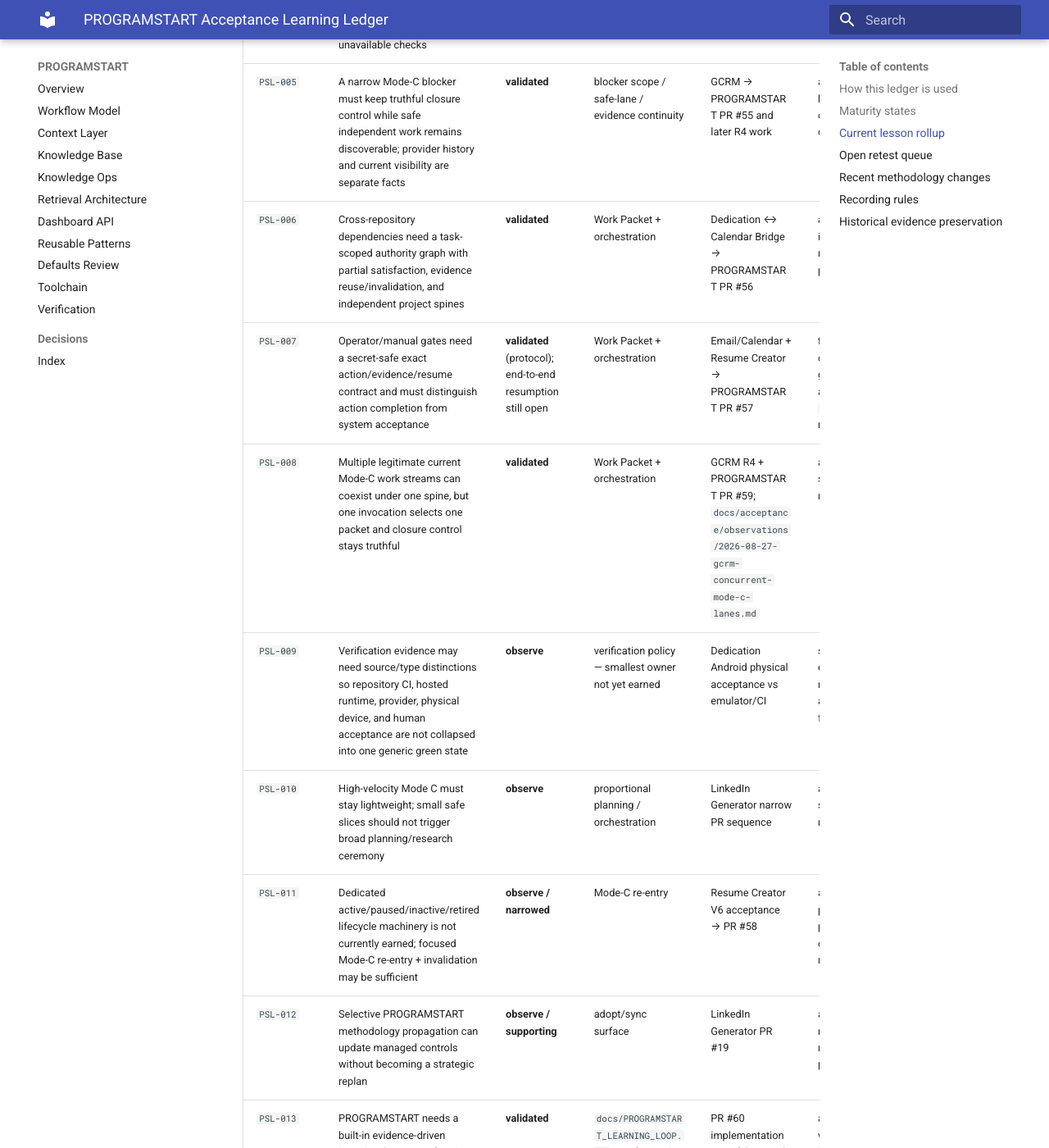
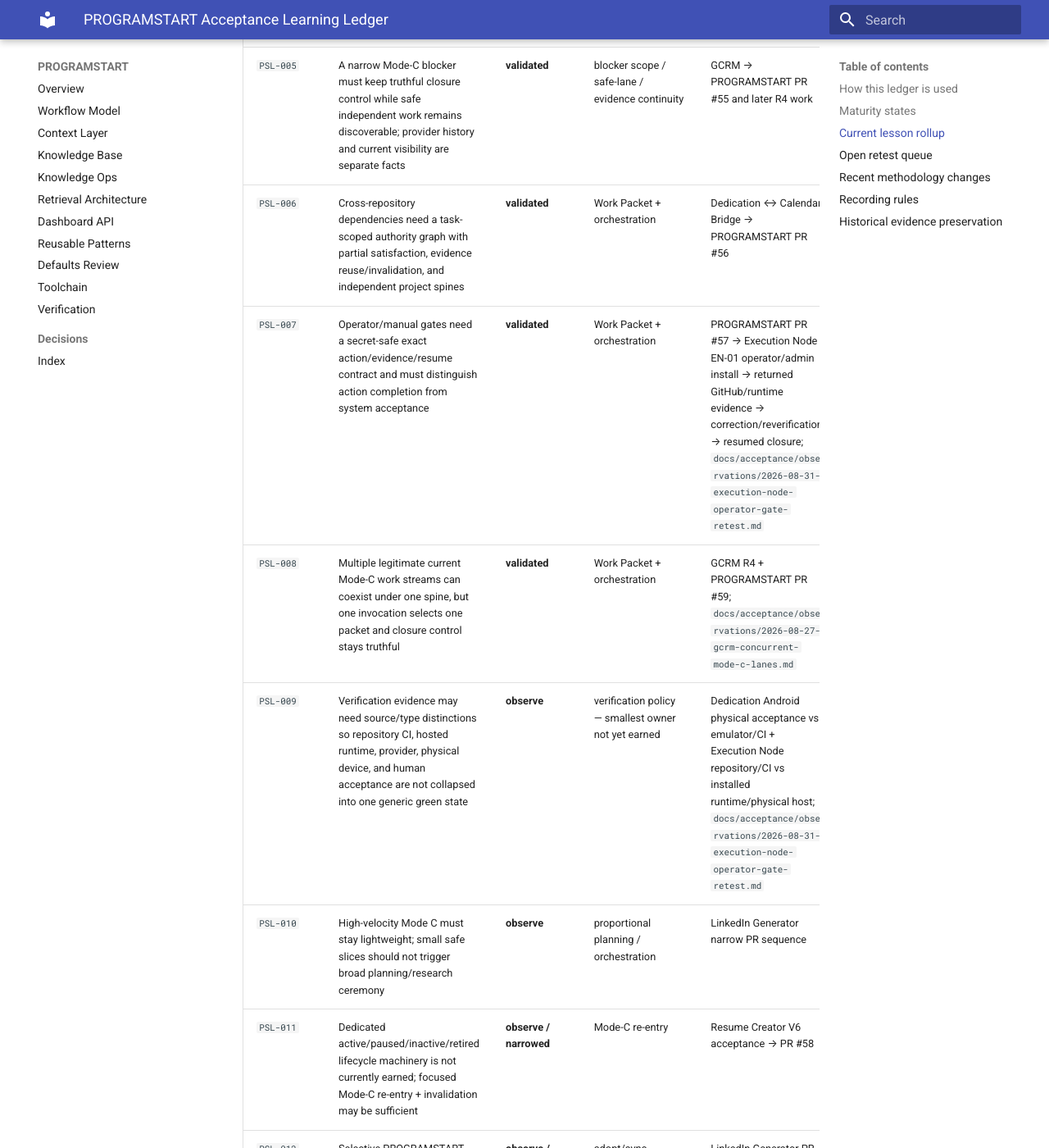
Before and after one commit to GrahamArdent/PROGRAMSTART, an MkDocs documentation site: the page built from docs/PROGRAMSTART_ACCEPTANCE_LEARNING_LEDGER.md, in a window 1280 px wide and 1400 px high, scrolled down 1855 px. Shown: the whole window at 82% size. Built offline with MkDocs 1.6.1 and Material for MkDocs 9.7.7, drawn with Linux system fonts in a browser that asks for light colours; some of the changed text lies outside the part shown.

Commit message:
docs(acceptance): reconcile execution-node learning maturity

```diff
--- a/docs/PROGRAMSTART_ACCEPTANCE_LEARNING_LEDGER.md
+++ b/docs/PROGRAMSTART_ACCEPTANCE_LEARNING_LEDGER.md
@@ -46,15 +46,15 @@
 | `PSL-004` | External target control + environment-aware orchestration should let PROGRAMSTART operate through available connected tools without vendoring its runtime or fabricating unavailable checks | **validated** | external target control plane + orchestration | Email Bridge acceptance → PROGRAMSTART PRs #53/#54 | another lean adopted repo executed primarily through connected tools |
 | `PSL-005` | A narrow Mode-C blocker must keep truthful closure control while safe independent work remains discoverable; provider history and current visibility are separate facts | **validated** | blocker scope / safe-lane / evidence continuity | GCRM → PROGRAMSTART PR #55 and later R4 work | another provider/manual blocker with safe preparation outside the blocked dependency |
 | `PSL-006` | Cross-repository dependencies need a task-scoped authority graph with partial satisfaction, evidence reuse/invalidation, and independent project spines | **validated** | Work Packet + orchestration | Dedication ↔ Calendar Bridge → PROGRAMSTART PR #56 | another companion integration where repository/runtime/provider planes disagree |
-| `PSL-007` | Operator/manual gates need a secret-safe exact action/evidence/resume contract and must distinguish action completion from system acceptance | **validated** (protocol); end-to-end resumption still open | Work Packet + orchestration | Email/Calendar + Resume Creator → PROGRAMSTART PR #57 | first real credential/device/CI/reviewer gate that returns evidence and resumes at declared `RESUME_AT` without broad reorientation |
+| `PSL-007` | Operator/manual gates need a secret-safe exact action/evidence/resume contract and must distinguish action completion from system acceptance | **validated** | Work Packet + orchestration | PROGRAMSTART PR #57 → Execution Node EN-01 operator/admin install → returned GitHub/runtime evidence → correction/reverification → resumed closure; `docs/acceptance/observations/2026-08-31-execution-node-operator-gate-retest.md` | future operator/manual gate where returned evidence contradicts prior assumptions or tempts broad reorientation instead of declared-point resumption |
 | `PSL-008` | Multiple legitimate current Mode-C work streams can coexist under one spine, but one invocation selects one packet and closure control stays truthful | **validated** | Work Packet + orchestration | GCRM R4 + PROGRAMSTART PR #59; `docs/acceptance/observations/2026-08-27-gcrm-concurrent-mode-c-lanes.md` | another mature project where sibling lanes share a real mutable/conflict surface |
-| `PSL-009` | Verification evidence may need source/type distinctions so repository CI, hosted runtime, provider, physical device, and human acceptance are not collapsed into one generic green state | **observe** | verification policy — smallest owner not yet earned | Dedication Android physical acceptance vs emulator/CI | second project where two evidence sources prove materially different claims and current policy causes friction |
+| `PSL-009` | Verification evidence may need source/type distinctions so repository CI, hosted runtime, provider, physical device, and human acceptance are not collapsed into one generic green state | **observe** | verification policy — smallest owner not yet earned | Dedication Android physical acceptance vs emulator/CI + Execution Node repository/CI vs installed runtime/physical host; `docs/acceptance/observations/2026-08-31-execution-node-operator-gate-retest.md` | another project where current Work Packet/operator-gate semantics fail to preserve source-specific claims or create repeated material overhead; only then consider a bounded formal verification-source/type policy |
 | `PSL-010` | High-velocity Mode C must stay lightweight; small safe slices should not trigger broad planning/research ceremony | **observe** | proportional planning / orchestration | LinkedIn Generator narrow PR sequence | another rapid mature-project sequence showing a specific recurring overhead gap |
 | `PSL-011` | Dedicated active/paused/inactive/retired lifecycle machinery is not currently earned; focused Mode-C re-entry + invalidation may be sufficient | **observe / narrowed** | Mode-C re-entry | Resume Creator V6 acceptance → PR #58 | another paused/dormant project where existing primitives either succeed cleanly or expose a concrete missing state |
 | `PSL-012` | Selective PROGRAMSTART methodology propagation can update managed controls without becoming a strategic replan | **observe / supporting** | adopt/sync surface | LinkedIn Generator PR #19 | another adopted existing repo needing selective methodology sync with project authority preserved |
 | `PSL-013` | PROGRAMSTART needs a built-in evidence-driven Learning Gate so real project use conditionally produces observation/maturity updates and later retests, without turning the ledger into an activity log | **validated** | `docs/PROGRAMSTART_LEARNING_LOOP.md` + orchestration prompt | PR #60 implementation → real Secrets & Credential Architecture Audit checkpoint; `docs/acceptance/observations/2026-08-28-secrets-cost-gate-retest.md` | another normal checkpoint where the correct result is `no reusable lesson`, counterevidence, or a different maturity delta rather than unconditional methodology work |
 | `PSL-014` | Material paid/metered dependency decisions need a decision-scoped Cost Envelope covering current evidence, included capacity, charge trigger, caps, reuse/alternatives, and the evidence that earns payment; volatile vendor prices must not become a central registry | **validated** | `docs/PROGRAMSTART_COST_GOVERNANCE.md` + orchestration prompt | PR #62 implementation → real Secrets & Credential Architecture Audit; `docs/acceptance/observations/2026-08-28-secrets-cost-gate-retest.md` | a future metered API or infrastructure decision with a different cost shape, especially one that actually crosses a `PAY_WHEN` threshold |
-| `PSL-015` | High-risk completed implementations need a risk-triggered post-implementation adversarial Challenge Gate before merge-ready/closure; inspect the actual implementation and construct a realistic failure sequence rather than relying only on intended design + green current tests | **validated** | `PROGRAMBUILD_CHALLENGE_GATE.md` + Work Packet + orchestration verification | Watchtower V0.2 PR #2 retest: adversarial closure found and corrected a defect after 19 green tests, then reached 22 green tests; `docs/acceptance/observations/2026-08-29-watchtower-challenge-gate-retest.md` | future high-risk closures should continue to challenge actual completed implementations; record counterevidence if activation becomes too broad or fails to protect material invariants |
+| `PSL-015` | High-risk completed implementations need a risk-triggered post-implementation adversarial Challenge Gate before merge-ready/closure; inspect the actual implementation and construct a realistic failure sequence rather than relying only on intended design + green current tests | **validated** | `PROGRAMBUILD_CHALLENGE_GATE.md` + Work Packet + orchestration verification | Watchtower V0.2 PR #2 retest + repeated Execution Node confirmation, including zero-argument trust-boundary correction after green checks; `docs/acceptance/observations/2026-08-31-execution-node-operator-gate-retest.md` | future high-risk closures should continue to challenge actual completed implementations; record counterevidence if activation becomes too broad or fails to protect material invariants |
 | `PSL-016` | Generic operator acceptance of a concrete recommendation must resolve deterministically to execution inside current authority, durable-authority reconciliation then execution, or deferral without resequencing; stronger gates remain independent, actual contradictory evidence wins, and applicable checklist obligations must be actively reconciled without turning checklists into scope/strategy | **validated** | Planning Operating Model + Work Packet + orchestration prompt + execution checklist | PR #65 implementation → natural Planning Projects acceptance “I agree. You may go ahead.” correctly resolved as `reconcile_authority_then_execute` for the idea-preservation methodology change; `docs/acceptance/observations/2026-08-29-idea-preservation-correction.md` | future generic acceptances with a different disposition, contradicted premise, or stronger gate should remain available as counterevidence/revalidation opportunities |
 | `PSL-017` | Worthwhile ideas need cheap durable non-authoritative preservation separate from promotion/execution: capture broadly, promote deliberately, execute only from authority; shelved/rejected/superseded rationale may remain useful evidence, while a live cross-project idea portfolio stays outside PROGRAMSTART | **implemented** | Planning Operating Model + Idea Intake + optional `IDEA_LEDGER.md` + orchestration prompt | Planning Projects capture-audit correction + PROGRAMSTART PR #68; `docs/acceptance/observations/2026-08-29-idea-preservation-correction.md` | next natural project/workspace idea that is worth preserving but not current work: capture it, later retrieve/revisit it when relevant, and prove it can be promoted/rejected/shelved without silently resequencing active authority |
 | `PSL-018` | Operators managing many independent repositories need a lightweight derived portfolio-attention layer that separates short operator gates from one primary build, keeps live filled state outside PROGRAMSTART, treats staleness as verification debt rather than urgency, and hands execution back to each project's authority | **implemented** | `PROGRAMBUILD_PORTFOLIO_CONTROL.md` + external-workspace templates | natural multi-repository organization problem + PROGRAMSTART PR #69 self-hosting sweep; `docs/acceptance/observations/2026-08-29-portfolio-attention-control-self-hosting.md` | next natural “what should we work on?” request after material project-state changes: refresh retained rows cheaply, correct stale assumptions from project authority, keep paused work non-urgent, separate one operator gate from one primary build, and hand the selected project back to Mode C without portfolio authority drift |
@@ -63,12 +63,11 @@
 
 This is **not a roadmap**. These are conditions that can be recognized opportunistically when real product work naturally reaches them.
 
-1. `PSL-007` — complete the first operator action → returned evidence → `RESUME_AT` cycle without repeated broad orientation.
-2. `PSL-009` — obtain a second cross-project case proving that evidence-source/type distinctions materially improve correctness.
-3. `PSL-010` — identify a specific repeated overhead defect in another high-velocity Mode-C project before changing methodology.
-4. `PSL-011` — use another real paused/re-entry project to determine whether dedicated lifecycle states remain unnecessary.
-5. `PSL-017` — capture the next naturally occurring worthwhile non-current idea in a durable non-authoritative surface, then later retrieve/revisit it when a real trigger makes it relevant; verify preservation does not become priority/resequencing authority.
-6. `PSL-018` — use the external portfolio view on the next natural cross-project priority decision after state changes and verify that bounded WIP, staleness handling, operator-gate separation, and Mode-C handoff reduce coordination burden without creating a shadow roadmap.
+1. `PSL-009` — find another project where current Work Packet/operator-gate semantics fail to keep repository/runtime/provider/device/human evidence claims distinct or create repeated material overhead before adding formal verification-source/type machinery.
+2. `PSL-010` — identify a specific repeated overhead defect in another high-velocity Mode-C project before changing methodology.
+3. `PSL-011` — use another paused/dormant project where existing primitives either succeed cleanly or expose a concrete missing state.
+4. `PSL-017` — capture the next naturally occurring worthwhile non-current idea in a durable non-authoritative surface, then later retrieve/revisit it when a real trigger makes it relevant; verify preservation does not become priority/resequencing authority.
+5. `PSL-018` — use the external portfolio view on the next natural cross-project priority decision after state changes and verify that bounded WIP, staleness handling, operator-gate separation, and Mode-C handoff reduce coordination burden without creating a shadow roadmap.
 
 ## Recent methodology changes
 
@@ -80,11 +79,11 @@
 - PR #54 — environment-aware orchestration bridge.
 - PR #55 — blocker scope, safe lanes, external-resource evidence continuity.
 - PR #56 — cross-repository dependency orchestration.
-- PR #57 — operator/manual gate handoff.
+- PR #57 — operator/manual gate handoff; end-to-end resumption later validated by Execution Node EN-01.
 - PR #59 — coordinated concurrent Mode-C lanes.
 - PR #60 — acceptance Learning Gate and organized evidence/rollup loop; later validated by the real Secrets & Credential Architecture Audit checkpoint.
 - PR #62 — decision-scoped cost governance / Cost Envelope; later validated by the real Secrets & Credential Architecture Audit provider decision.
-- PR #63 — risk-triggered post-implementation adversarial Challenge Gate; validated by the Watchtower V0.2 Slice 2 PR #2 retest, which found and corrected a defect after green CI.
+- PR #63 — risk-triggered post-implementation adversarial Challenge Gate; validated by the Watchtower V0.2 Slice 2 PR #2 retest and repeatedly confirmed by Execution Node trust/runtime corrections.
 - PR #65 — accepted-recommendation resolution + conditional checklist completeness; validated by the natural idea-preservation recommendation → “I agree. You may go ahead.” flow recorded in the 2026-08-29 observation.
 - PR #68 — lightweight durable idea preservation / promotion lifecycle (**PSL-017 implemented; real-project retest remains open**).
 - PR #69 — lightweight external portfolio-attention control (**PSL-018 implemented; real cross-project refresh/reselection retest remains open**).
```
